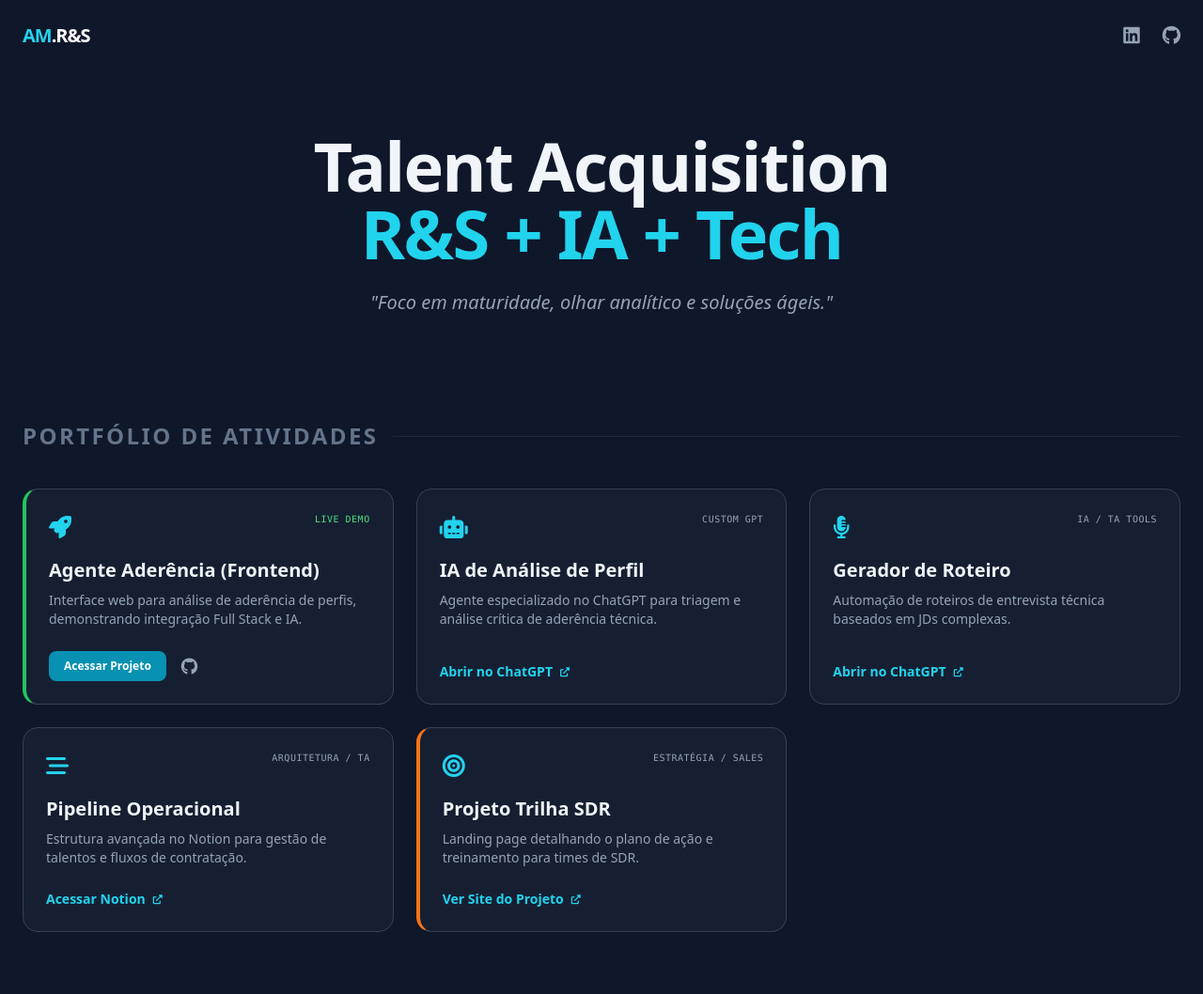
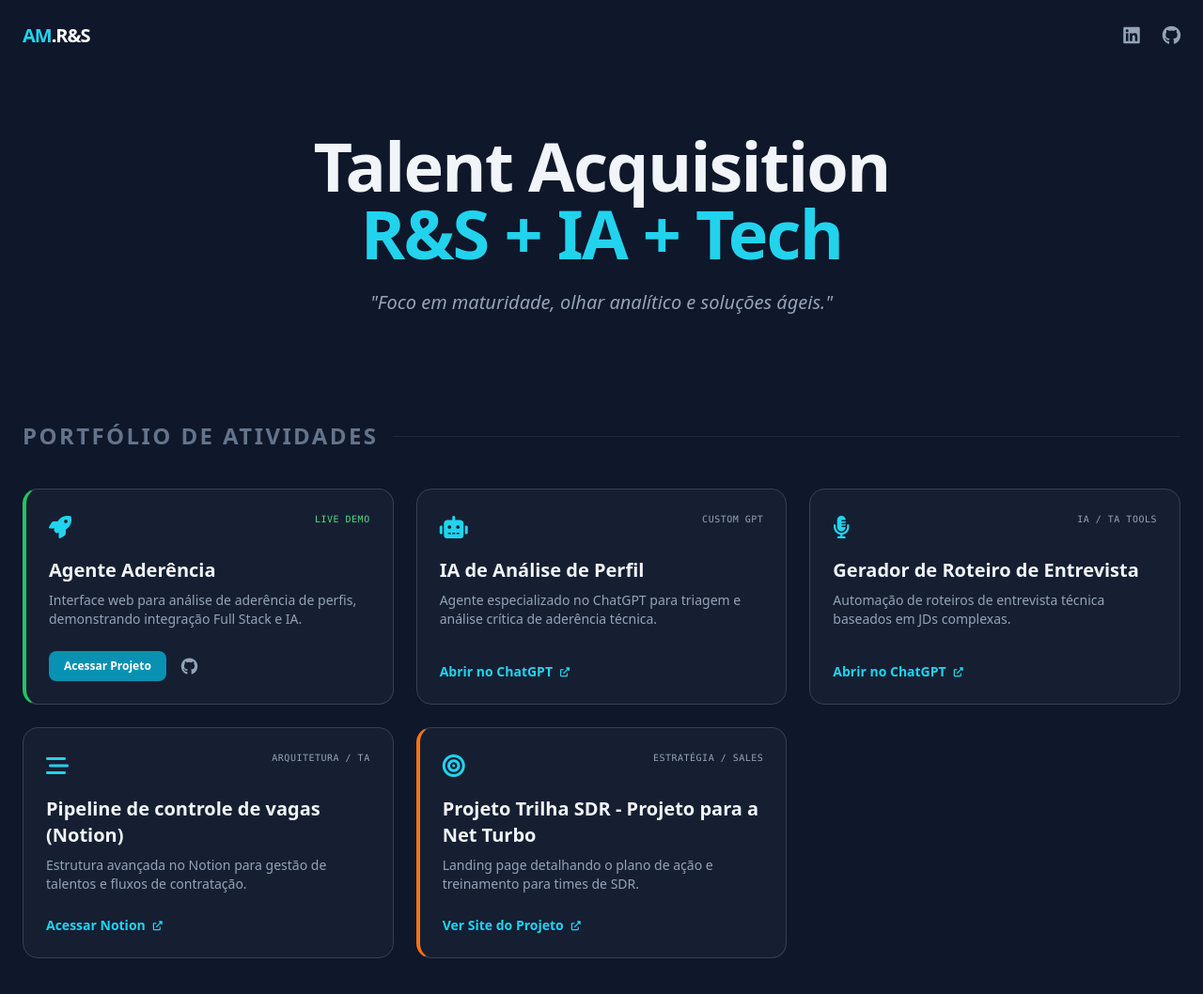
Before and after one commit to AndyMendes07/Portif-lio-AM.R-S, a plain HTML site: page index.html in a window 1280 px wide. Shown: the top 1058 px of the page at 94% size. Drawn offline with nearby package versions, Linux system fonts and the light colour scheme.

Commit message:
Revise portfolio items and update project details
Updated project descriptions and links in the portfolio section. Adjusted the title and content for better clarity.

```diff
--- a/index.html
+++ b/index.html
@@ -47,7 +47,7 @@
                     <i class="fas fa-rocket text-cyan-400 text-2xl"></i>
                     <span class="text-[10px] font-mono text-green-400 uppercase tracking-wider">Live Demo</span>
                 </div>
-                <h4 class="text-xl font-bold mb-2">Agente Aderência (Frontend)</h4>
+                <h4 class="text-xl font-bold mb-2">Agente Aderência</h4>
                 <p class="text-slate-400 text-sm mb-6">Interface web para análise de aderência de perfis, demonstrando integração Full Stack e IA.</p>
                 <div class="flex gap-4 mt-auto">
                     <a href="https://agente-aderencia-frontend.onrender.com/" target="_blank" class="bg-cyan-600 hover:bg-cyan-500 text-white px-4 py-2 rounded-lg text-xs font-bold transition">Acessar Projeto</a>
@@ -70,7 +70,7 @@
                     <i class="fas fa-microphone-alt text-cyan-400 text-2xl"></i>
                     <span class="text-[10px] font-mono text-slate-400 uppercase tracking-wider">IA / TA Tools</span>
                 </div>
-                <h4 class="text-xl font-bold mb-2">Gerador de Roteiro</h4>
+                <h4 class="text-xl font-bold mb-2">Gerador de Roteiro de Entrevista</h4>
                 <p class="text-slate-400 text-sm mb-6">Automação de roteiros de entrevista técnica baseados em JDs complexas.</p>
                 <a href="https://chatgpt.com/g/g-68c2c032653c81918f3876f0dd289a67-gerador-de-roteiro" target="_blank" class="text-cyan-400 text-sm font-bold hover:text-cyan-300 mt-auto flex items-center gap-2">Abrir no ChatGPT <i class="fas fa-external-link-alt text-[10px]"></i></a>
             </div>
@@ -80,9 +80,9 @@
                     <i class="fas fa-stream text-cyan-400 text-2xl"></i>
                     <span class="text-[10px] font-mono text-slate-400 uppercase tracking-wider">Arquitetura / TA</span>
                 </div>
-                <h4 class="text-xl font-bold mb-2">Pipeline Operacional</h4>
+                <h4 class="text-xl font-bold mb-2">Pipeline de controle de vagas (Notion)</h4>
                 <p class="text-slate-400 text-sm mb-6">Estrutura avançada no Notion para gestão de talentos e fluxos de contratação.</p>
-                <a href="https://www.notion.so/ade1489b8a7f455f8947175cada28096" target="_blank" class="text-cyan-400 text-sm font-bold hover:text-cyan-300 mt-auto flex items-center gap-2">Acessar Notion <i class="fas fa-external-link-alt text-[10px]"></i></a>
+                <a href="https://www.notion.so/2cd9a6cb085281008863c8206cbbe3e2?v=2cd9a6cb085281b08122000c111fbe7c&source=copy_link" target="_blank" class="text-cyan-400 text-sm font-bold hover:text-cyan-300 mt-auto flex items-center gap-2">Acessar Notion <i class="fas fa-external-link-alt text-[10px]"></i></a>
             </div>
 
             <div class="bg-slate-800/50 p-6 rounded-2xl border border-slate-700 card-glow transition-all flex flex-col border-l-4 border-l-orange-500">
@@ -90,7 +90,7 @@
                     <i class="fas fa-bullseye text-cyan-400 text-2xl"></i>
                     <span class="text-[10px] font-mono text-slate-400 uppercase tracking-wider">Estratégia / Sales</span>
                 </div>
-                <h4 class="text-xl font-bold mb-2">Projeto Trilha SDR</h4>
+                <h4 class="text-xl font-bold mb-2">Projeto Trilha SDR - Projeto para a Net Turbo</h4>
                 <p class="text-slate-400 text-sm mb-6">Landing page detalhando o plano de ação e treinamento para times de SDR.</p>
                 <a href="https://andymendes07.github.io/Plano-de-A-o---Trilha-SDR/" target="_blank" class="text-cyan-400 text-sm font-bold hover:text-cyan-300 mt-auto flex items-center gap-2">Ver Site do Projeto <i class="fas fa-external-link-alt text-[10px]"></i></a>
             </div>
```
